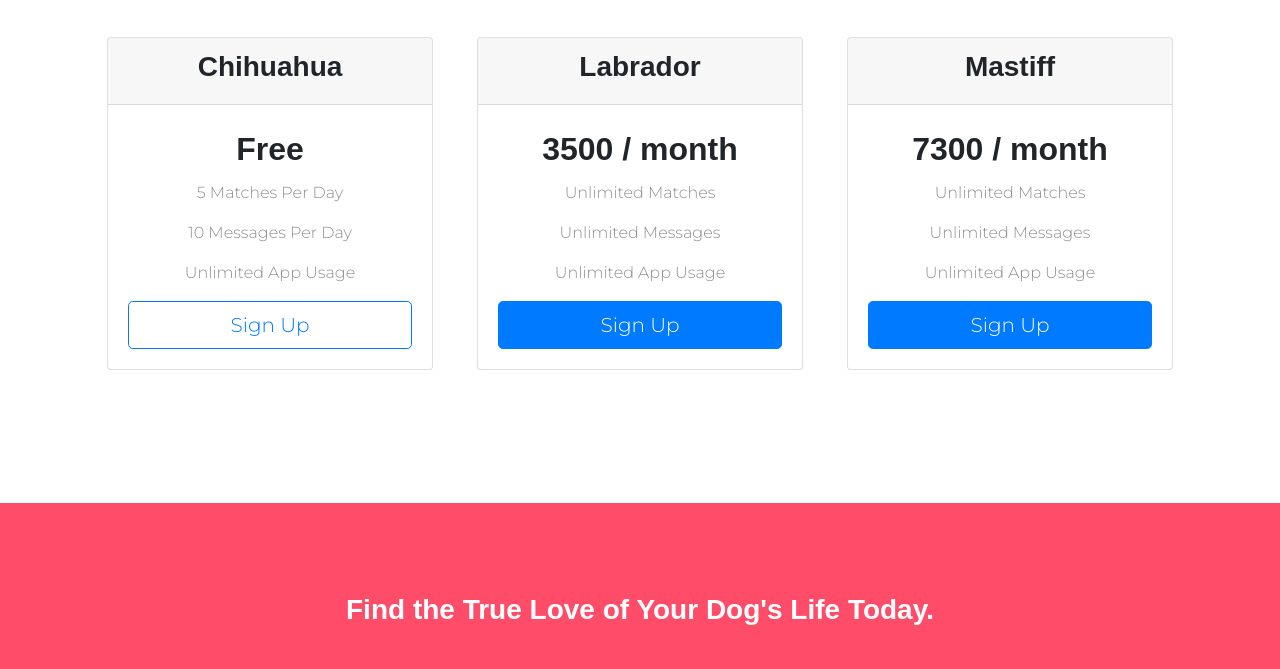
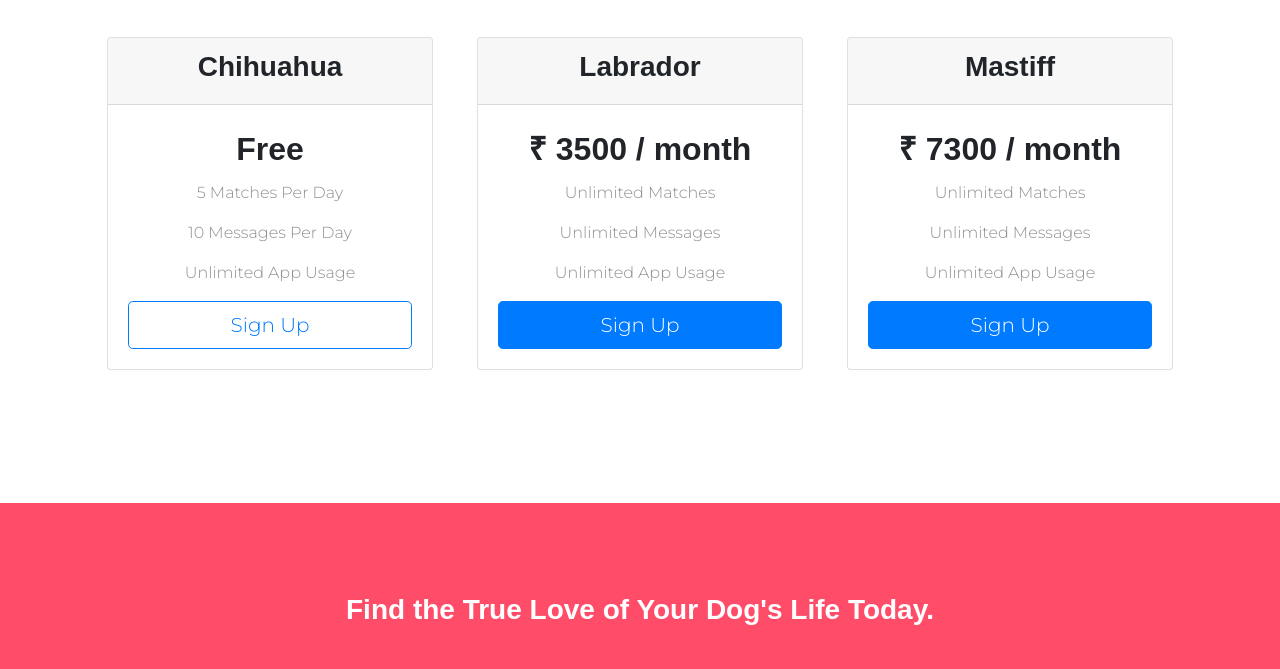
Before and after one commit to sayaib/TinDog, a plain HTML site: page index.html in a window 1280 px wide. Shown: the part 1620-2289 px from the top of the page. Drawn offline with nearby package versions, Linux system fonts and the light colour scheme.

Commit message:
update price tag

```diff
--- a/index.html
+++ b/index.html
@@ -169,7 +169,7 @@
             <h3>Labrador</h3>
           </div>
           <div class="card-body">
-            <h2>3500 / month</h2>
+            <h2>₹ 3500 / month</h2>
             <p>Unlimited Matches</p>
             <p>Unlimited Messages</p>
             <p>Unlimited App Usage</p>
@@ -184,7 +184,7 @@
             <h3>Mastiff</h3>
           </div>
           <div class="card-body">
-            <h2>7300 / month</h2>
+            <h2>₹ 7300 / month</h2>
             <p>Unlimited Matches</p>
             <p>Unlimited Messages</p>
             <p>Unlimited App Usage</p>
```
